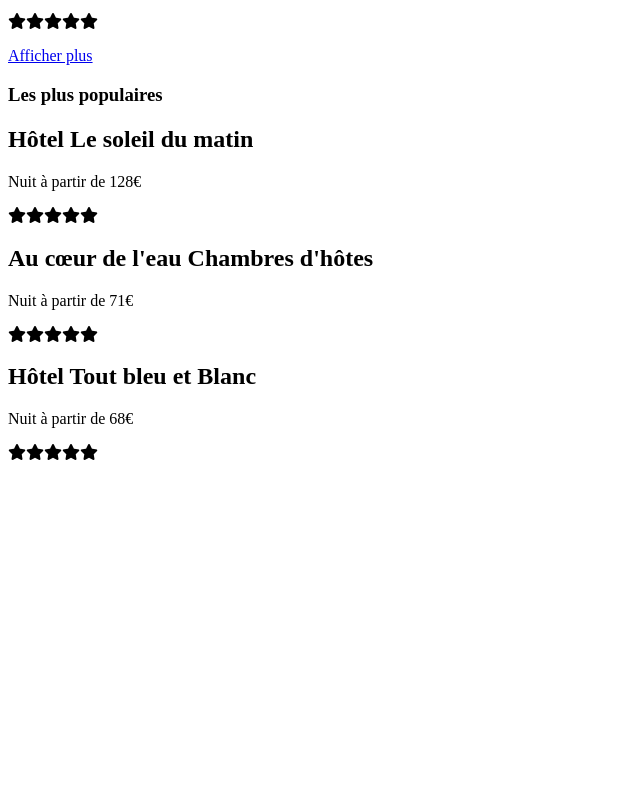
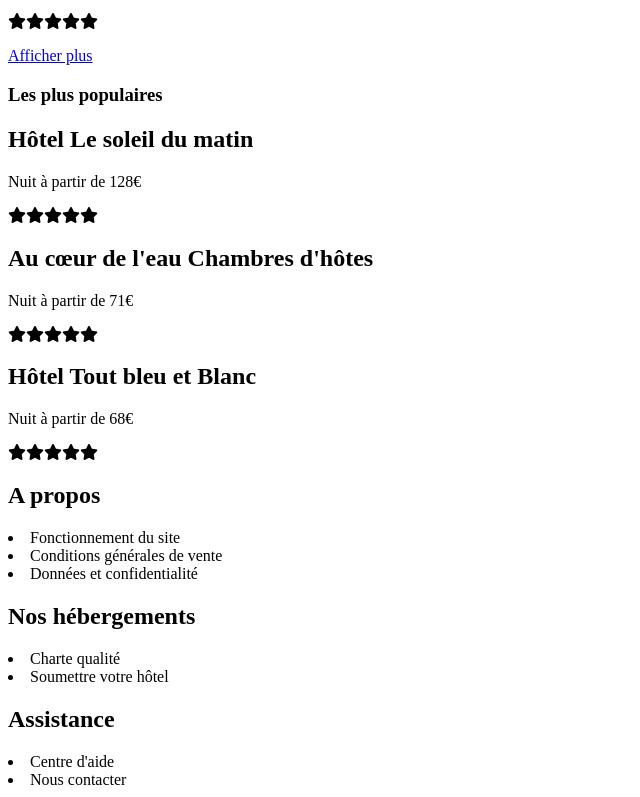
Before and after one commit to Quentin91/QuentinBreuillaud_2_12062021, a plain HTML site: page Index.html in a window 1280 px wide. Shown: the part 1128-1925 px from the top of the page, without its empty margins (0-640 px from the left). Before the commit the page ends 1606 px from the top, so only its background shows below. Drawn offline with Linux system fonts and the light colour scheme.

Commit message:
Activités + footer HTML

```diff
--- a/Index.html
+++ b/Index.html
@@ -11,7 +11,7 @@
             <img src="Projet 2 - Reservia/images/logo/Reservia.svg">
             <nav>
                 <li><a href="#hebergements">Hébergements</a></li>
-                <li><a href="#Activites">Activités</a></li>
+                <li><a href="#activites">Activités</a></li>
                 <li>S'inscrire</li>
             </nav>
         </header>
@@ -97,8 +97,37 @@
                 </div>
             </aside>
         </section>
-        <section>
-
+        <section id="activites">
+            <div class="vieuxPort"></div>
+            <div class="pomegues"></div>
+            <div class="frioul"></div>
+            <div class="calanques"></div>
+            <div class="dameDeLaGarde"></div>
+            <div class="longchamp"></div>
         </section>
+        <footer>
+            <div class="aPropos">
+                <h2>A propos</h2>
+                <nav>
+                    <li>Fonctionnement du site</li>
+                    <li>Conditions générales de vente</li>
+                    <li>Données et confidentialité</li>
+                </nav>
+             </div>
+             <div class="nosHebergements">
+                <h2>Nos hébergements</h2>
+                <nav>
+                    <li>Charte qualité</li>
+                    <li>Soumettre votre hôtel</li>
+                </nav>
+             </div>
+             <div class="assistance">
+                <h2>Assistance</h2>
+                <nav>
+                    <li>Centre d'aide</li>
+                    <li>Nous contacter</li>
+                </nav>
+             </div>
+        </footer>
     </body>
 </html>
```
